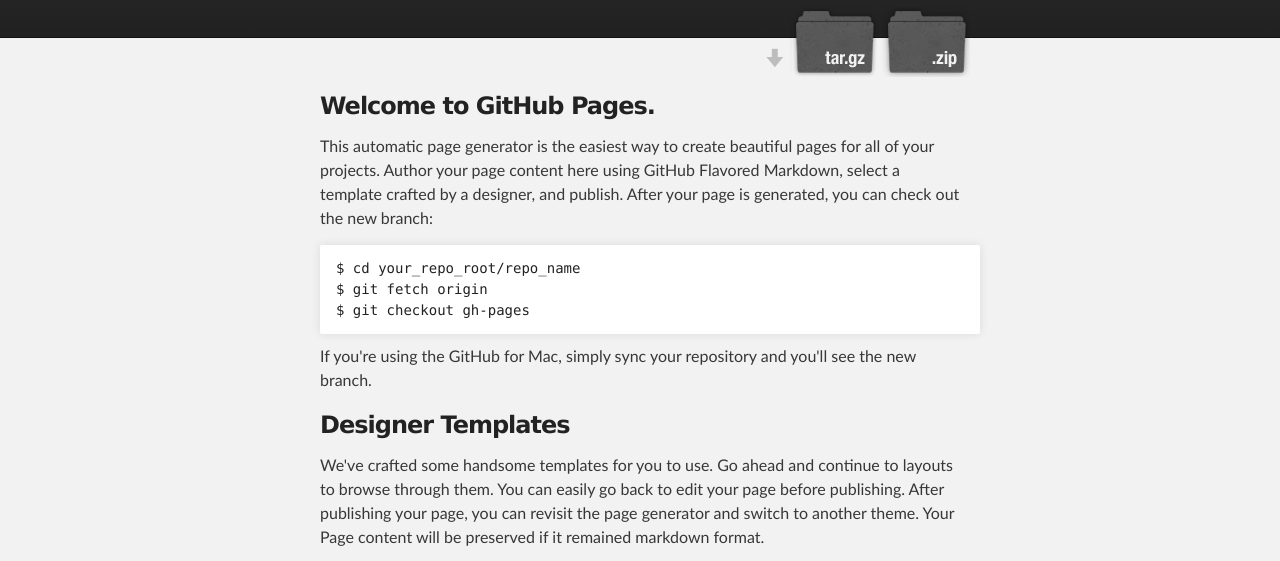
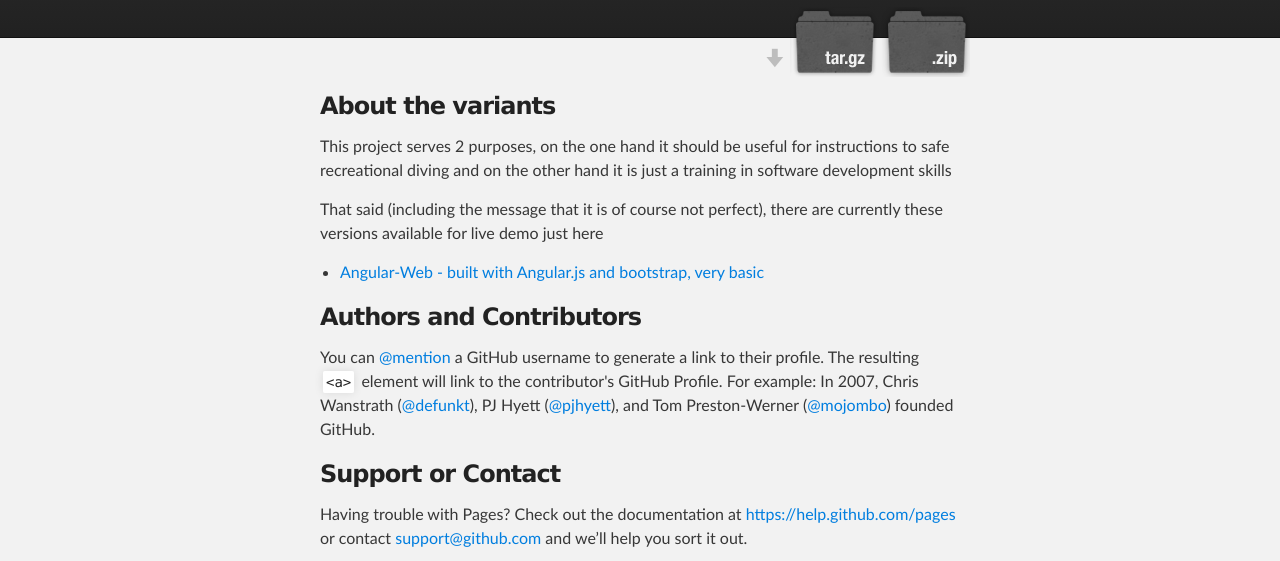
Before and after one commit to mkraemerx/breathcan, a plain HTML site: page index.html in a window 1280 px wide. Shown: the part 208-769 px from the top of the page. Drawn offline with Linux system fonts and the light colour scheme.

Commit message:
first project infos and links to angular-web demo

```diff
--- a/index.html
+++ b/index.html
@@ -31,27 +31,13 @@
     <!-- MAIN CONTENT -->
     <div id="main_content_wrap" class="outer">
       <section id="main_content" class="inner">
-        <h3>
-<a id="welcome-to-github-pages" class="anchor" href="#welcome-to-github-pages" aria-hidden="true"><span class="octicon octicon-link"></span></a>Welcome to GitHub Pages.</h3>
+        <h3>About the variants</h3>
 
-<p>This automatic page generator is the easiest way to create beautiful pages for all of your projects. Author your page content here using GitHub Flavored Markdown, select a template crafted by a designer, and publish. After your page is generated, you can check out the new branch:</p>
-
-<pre><code>$ cd your_repo_root/repo_name
-$ git fetch origin
-$ git checkout gh-pages
-</code></pre>
-
-<p>If you're using the GitHub for Mac, simply sync your repository and you'll see the new branch.</p>
-
-<h3>
-<a id="designer-templates" class="anchor" href="#designer-templates" aria-hidden="true"><span class="octicon octicon-link"></span></a>Designer Templates</h3>
-
-<p>We've crafted some handsome templates for you to use. Go ahead and continue to layouts to browse through them. You can easily go back to edit your page before publishing. After publishing your page, you can revisit the page generator and switch to another theme. Your Page content will be preserved if it remained markdown format.</p>
-
-<h3>
-<a id="rather-drive-stick" class="anchor" href="#rather-drive-stick" aria-hidden="true"><span class="octicon octicon-link"></span></a>Rather Drive Stick?</h3>
-
-<p>If you prefer to not use the automatic generator, push a branch named <code>gh-pages</code> to your repository to create a page manually. In addition to supporting regular HTML content, GitHub Pages support Jekyll, a simple, blog aware static site generator written by our own Tom Preston-Werner. Jekyll makes it easy to create site-wide headers and footers without having to copy them across every page. It also offers intelligent blog support and other advanced templating features.</p>
+<p>This project serves 2 purposes, on the one hand it should be useful for instructions to safe recreational diving and on the other hand it is just a training in software development skills</p>
+<p>That said (including the message that it is of course not perfect), there are currently these versions available for live demo just here</p>
+<ul>
+  <li><a href="angular-web/">Angular-Web - built with Angular.js and bootstrap, very basic</a></li>
+</ul>
 
 <h3>
 <a id="authors-and-contributors" class="anchor" href="#authors-and-contributors" aria-hidden="true"><span class="octicon octicon-link"></span></a>Authors and Contributors</h3>
```
